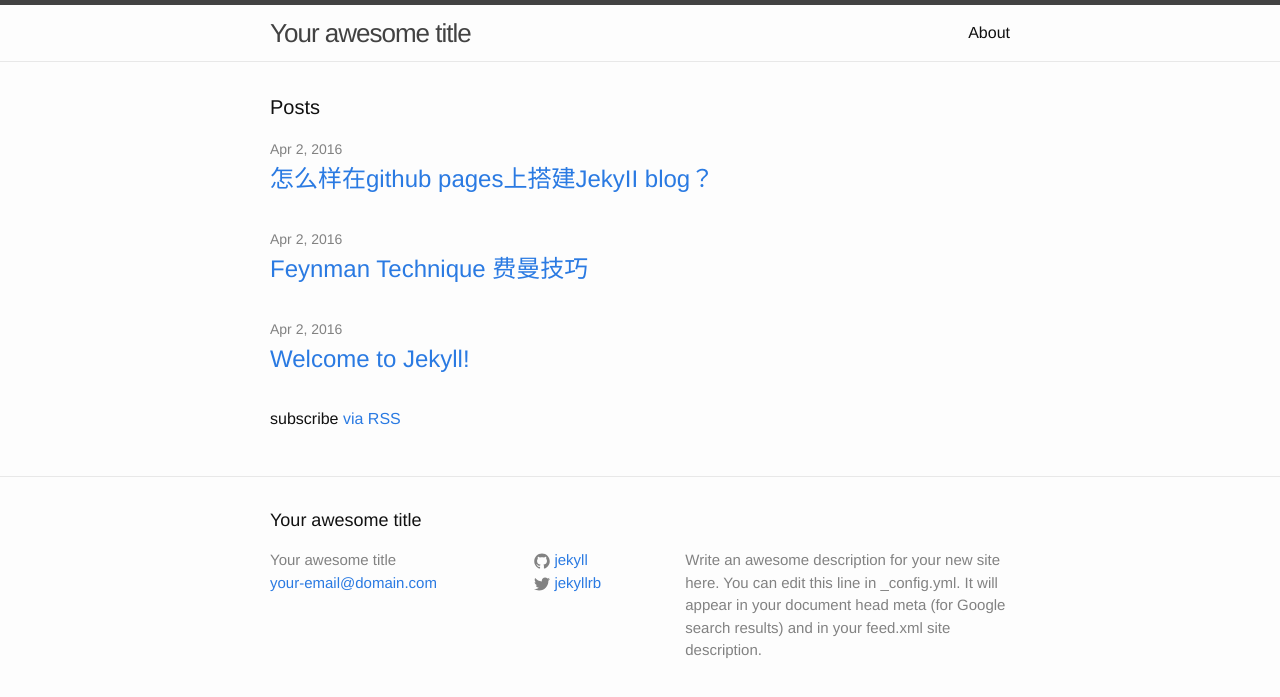
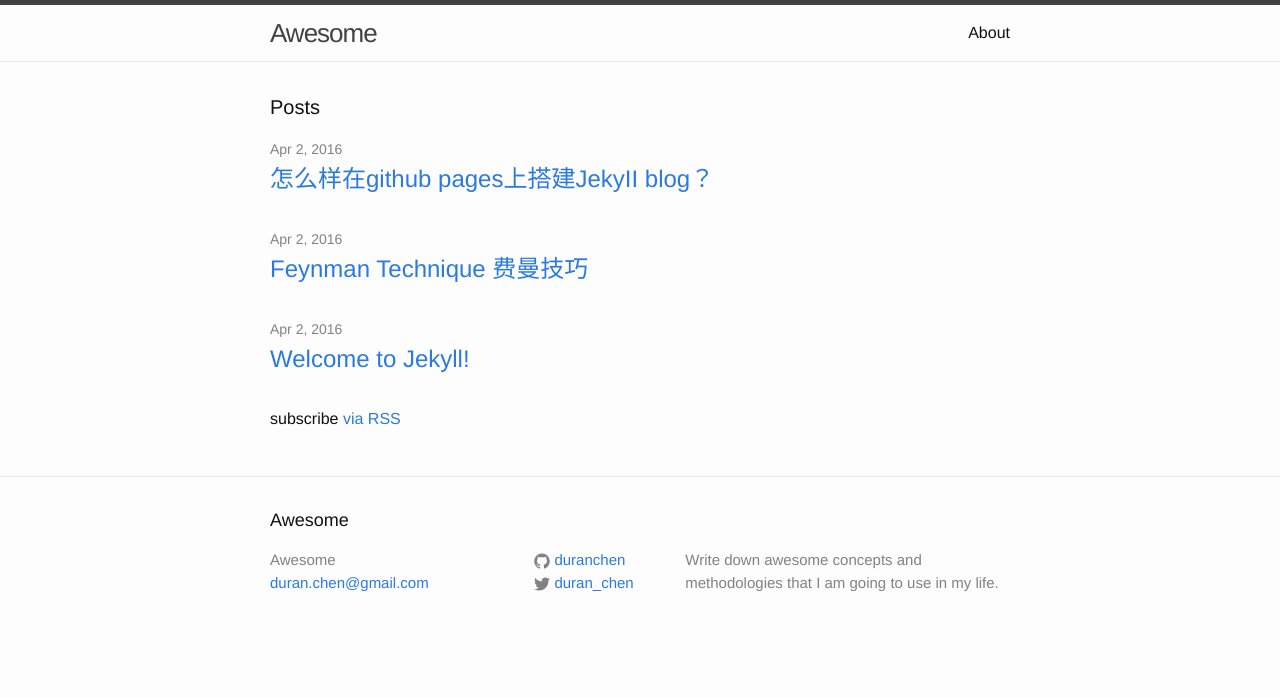
Before and after one commit to duranchen/duranchen.github.io, a Jekyll site: the page built from index.html, in a window 1280 px wide. Shown: the top 697 px of the page. Built offline with Jekyll 4.4.1, drawn with Linux system fonts in a browser that asks for light colours.

Commit message:
config site

```diff
--- a/_config.yml
+++ b/_config.yml
@@ -6,16 +6,14 @@
 # 'jekyll serve'. If you change this file, please restart the server process.
 
 # Site settings
-title: Your awesome title
-email: your-email@domain.com
+title: Awesome
+email: duran.chen@gmail.com
 description: > # this means to ignore newlines until "baseurl:"
-  Write an awesome description for your new site here. You can edit this
-  line in _config.yml. It will appear in your document head meta (for
-  Google search results) and in your feed.xml site description.
+  Write down awesome concepts and methodologies that I am going to use in my life.
 baseurl: "" # the subpath of your site, e.g. /blog
-url: "http://yourdomain.com" # the base hostname & protocol for your site
-twitter_username: jekyllrb
-github_username:  jekyll
+url: "http://duranchen,github.io" # the base hostname & protocol for your site
+twitter_username: duran_chen
+github_username:  duranchen
 
 # Build settings
 markdown: kramdown
```
